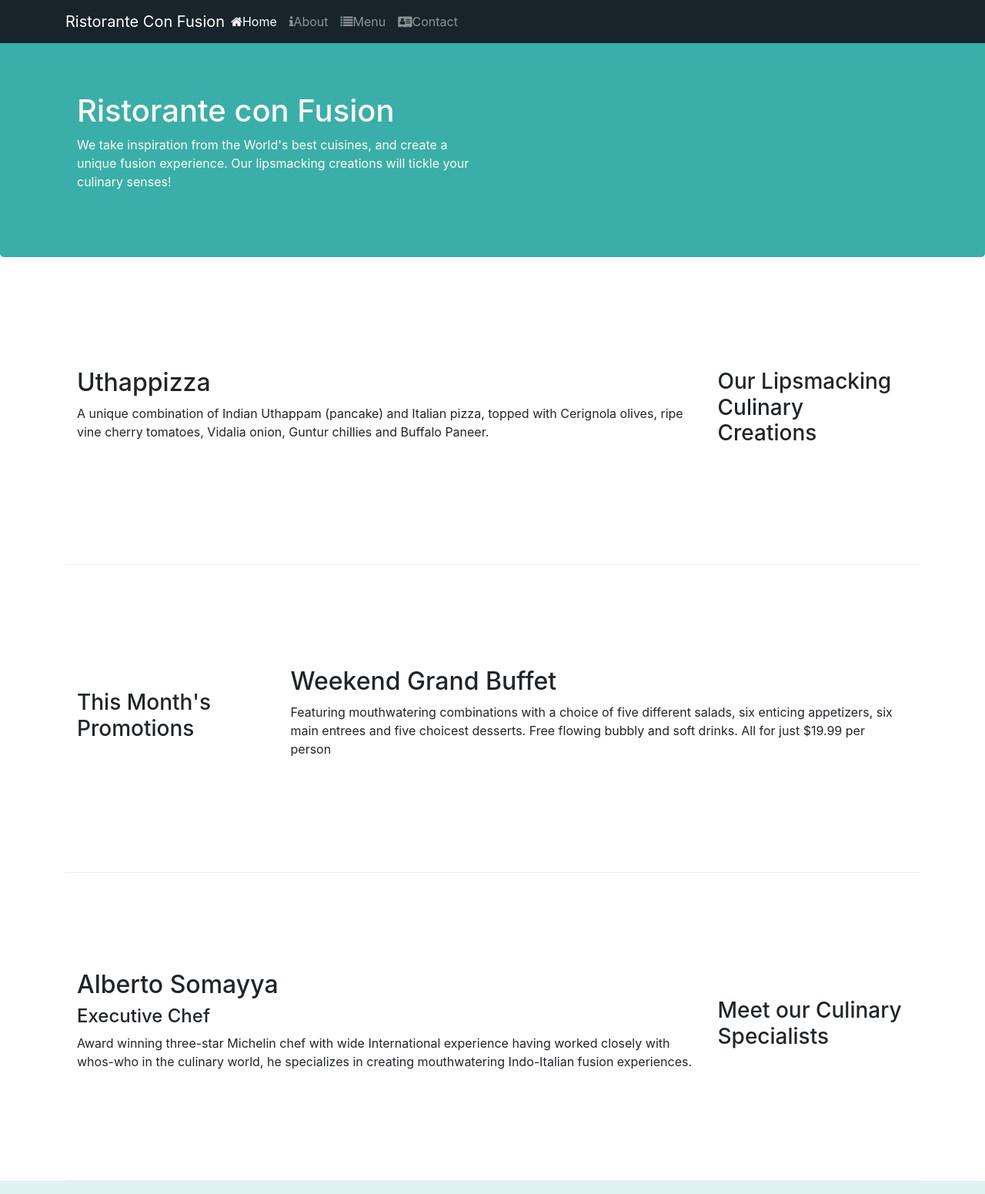
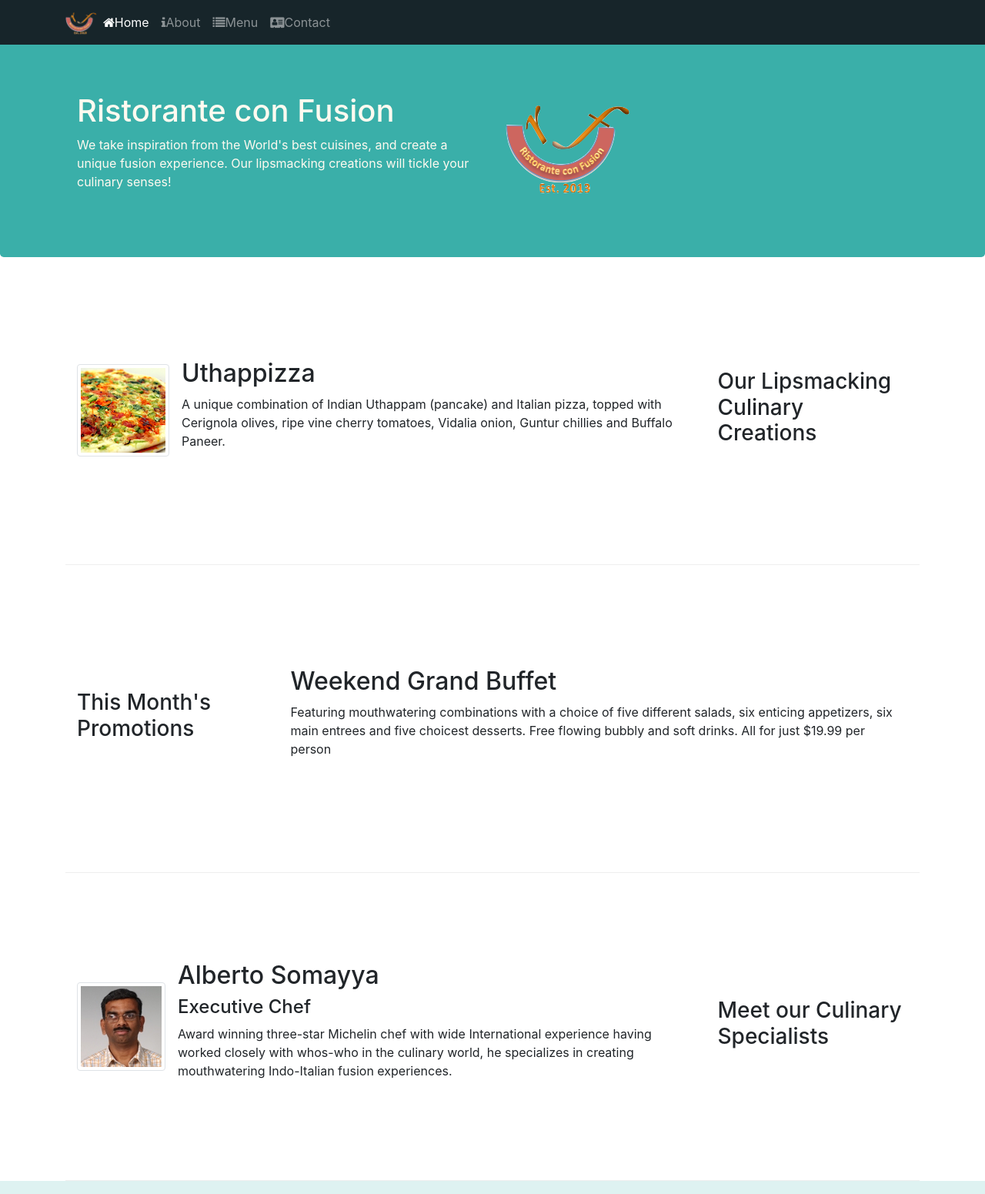
Before and after one commit to AnnanyaBhandari/conFusion, a website: page index.html in a window 1280 px wide. Shown: the top 1551 px of the page at 77% size. Drawn offline with nearby package versions, Linux system fonts and the light colour scheme.

Commit message:
Images and Media

```diff
--- a/index.html
+++ b/index.html
@@ -21,7 +21,7 @@
            <button class="navbar-toggler" type="button" data-toggle="collapse" data-target="#Navbar">
                <span class="navbar-toggler-icon"></span>
            </button>
-           <a class="navbar-brand mr-auto" href="#">Ristorante Con Fusion</a>
+           <a class="navbar-brand mr-auto" href="#"><img src="img/logo.png" height="30" width="41"></a>
            <div class="collapse navbar-collapse" id="Navbar">
             <ul class="navbar-nav mr-auto">
                  <li class="nav-item active"><a class="nav-link" href="#"><span class="fa fa-home "></span>Home</a></li>
@@ -39,7 +39,8 @@
                     <h1>Ristorante con Fusion</h1>
                     <p class="d-none d-sm-block">We take inspiration from the World's best cuisines, and create a unique fusion experience. Our lipsmacking creations will tickle your culinary senses!</p>
                 </div>
-                <div class="col-12 col-sm">
+                <div class="col-12 col-sm align-self-center">
+                    <img src="img/logo.png" class="img-fluid">
                 </div>
             </div>
         </div>
@@ -51,8 +52,13 @@
                 <h3>Our Lipsmacking Culinary Creations</h3>
             </div>
             <div class="col-12 col-sm order-sm-first col-md">
-                <h2>Uthappizza</h2>
-                <p class="d-none d-sm-block">A unique combination of Indian Uthappam (pancake) and Italian pizza, topped with Cerignola olives, ripe vine cherry tomatoes, Vidalia onion, Guntur chillies and Buffalo Paneer.</p>
+                <div class="media">
+                    <img class="d-flex mr-3 img-thumbnail align-self-center" src="img/uthappizza.png" alt="uthappizza">
+                    <div class="media-body">
+                        <h2 class="mt-0">Uthappizza</h2>
+                        <p class="d-none d-sm-block">A unique combination of Indian Uthappam (pancake) and Italian pizza, topped with Cerignola olives, ripe vine cherry tomatoes, Vidalia onion, Guntur chillies and Buffalo Paneer.</p>
+                    </div>
+                </div>
             </div>
         </div>
 
@@ -72,9 +78,14 @@
                 <h3>Meet our Culinary Specialists</h3>
             </div>
             <div class="col-12 col-sm order-sm-first col-md">
-                <h2>Alberto Somayya</h2>
-                <h4>Executive Chef</h4>
-                <p class="d-none d-sm-block">Award winning three-star Michelin chef with wide International experience having worked closely with whos-who in the culinary world, he specializes in creating mouthwatering Indo-Italian fusion experiences. </p>
+                <div class="media">
+                    <img class="d-flex mr-3 img-thumbnail align-self-center" src="img/alberto.png" alt="alberto">
+                    <div class="media-body">
+                        <h2 class="mt-0">Alberto Somayya</h2>
+                        <h4>Executive Chef</h4>
+                        <p class="d-none d-sm-block">Award winning three-star Michelin chef with wide International experience having worked closely with whos-who in the culinary world, he specializes in creating mouthwatering Indo-Italian fusion experiences. </p>
+                    </div>
+                </div>
             </div>
         </div>
     </div>
```
Also changed, not shown: aboutus.html (+3 -2 lines), contactus.html (+3 -2 lines), img/alberto.png (added), img/buffet.png (added), img/logo.png (added), img/uthappizza.png (added), 1 other file.
